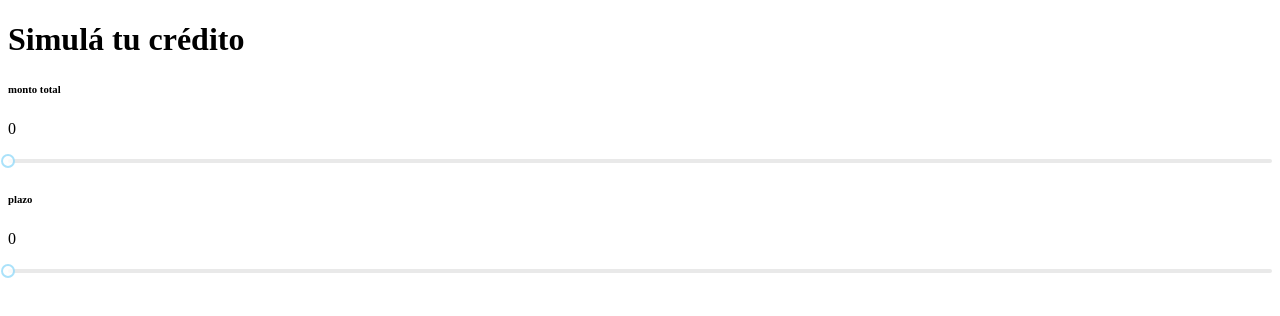
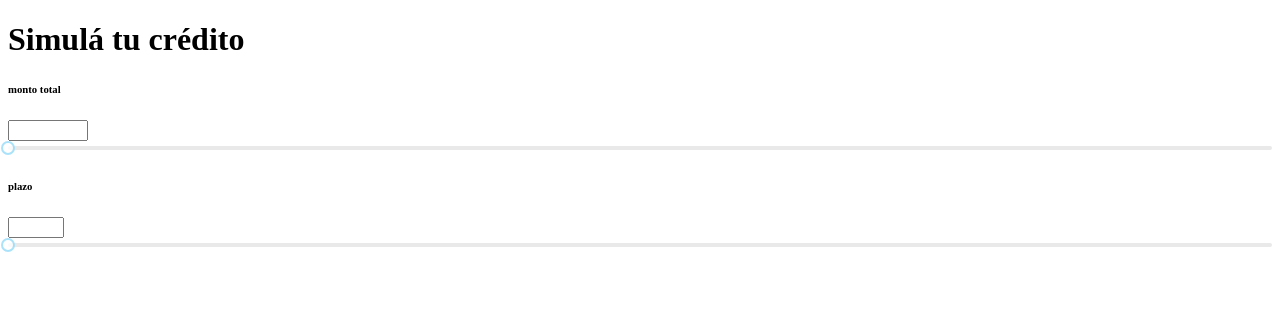
Before and after one commit to UrielAraujoGit/challenge-react-digbang, a React (Vite) app: page / in a window 1280 px wide. Shown: the top 316 px of the page. Built offline with nearby package versions, Linux system fonts and the light colour scheme.

Commit message:
credit-slider-component: handle invalid input cases

```diff
--- a/src/components/credit-slider.tsx
+++ b/src/components/credit-slider.tsx
@@ -14,7 +14,10 @@ const CreditSlider: FC<CreditSliderProps> = ({
   title,
   onChange,
 }: CreditSliderProps) => {
-  const [value, setValue] = useState(0);
+  // this state handles the values of the input number  as well as the value of the slider
+  // the value of the slider will always be valid, but the value of the input could be not valid
+  const [data, setData] = useState({ input: "", value: 0 });
+  const [lastInputValidityCheck, setLastInputValidityCheck] = useState("");
 
   const formatNumber = (n: number | Array<number>) => {
     if (typeof n !== "number") {
@@ -25,11 +28,31 @@ const CreditSlider: FC<CreditSliderProps> = ({
     return n;
   };
 
-  const handleSetValue = (n: number | null) => {
+  const handleSetData = (n: number | null) => {
     if (n !== null) {
-      setValue(n);
+      setData({ input: String(n), value: n });
       onChange(n);
     }
+  };
+
+  const handleFocusOutInput = (e: React.ChangeEvent<HTMLInputElement>) => {
+    const element = e.currentTarget;
+    setLastInputValidityCheck(element.value);
+
+    // if the value of the input is not valid, it shouldn't send that value to the slider
+    if (!element.validity.valid) {
+      if (lastInputValidityCheck !== element.value) {
+        element.reportValidity();
+        setData({ ...data, value: 0 });
+      }
+      return;
+    }
+
+    handleSetData(Number(e.currentTarget.value));
+  };
+
+  const handleChangeInput = (e: React.ChangeEvent<HTMLInputElement>) => {
+    setData({ ...data, input: e.currentTarget.value });
   };
 
   return (
@@ -37,13 +60,21 @@ const CreditSlider: FC<CreditSliderProps> = ({
       <div>
         <div>
           <h6>{title}</h6>
-          <p>{value}</p>
+          <input
+            type="number"
+            min={min}
+            max={max}
+            value={data.input}
+            onBlur={handleFocusOutInput}
+            onChange={handleChangeInput}
+          />
         </div>
         <div>
           <Slider
             min={min}
             max={max}
-            onChange={(e) => handleSetValue(formatNumber(e))}
+            value={data.value}
+            onChange={(e) => handleSetData(formatNumber(e))}
           />
         </div>
       </div>
```
